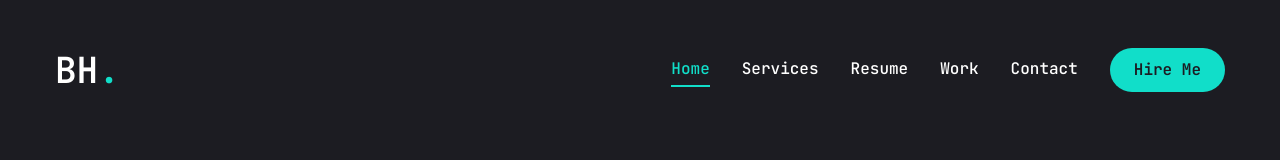
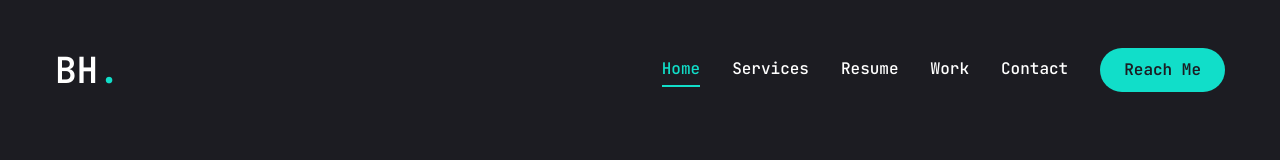
Before and after one commit to binukhewage/Portfolio, a Next.js app: page / in a window 1280 px wide. Shown: the top 160 px of the page. Built offline with nearby package versions, Linux system fonts and the light colour scheme.

Commit message:
updated the navbar

```diff
--- a/components/Header.jsx
+++ b/components/Header.jsx
@@ -21,7 +21,7 @@ const Header = () => {
         <div className="hidden xl:flex items-center gap-8">
           <Nav/>
           <Link href="/contact">
-          <Button>Hire Me</Button>
+          <Button>Reach Me</Button>
           </Link>
         </div>
 
```
